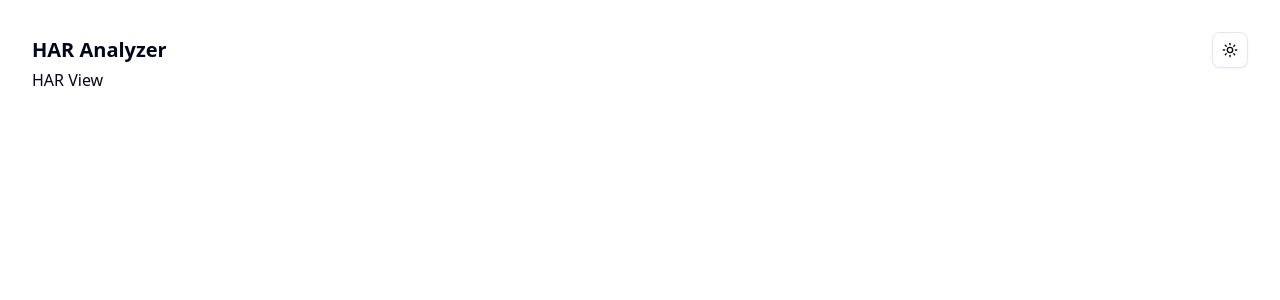
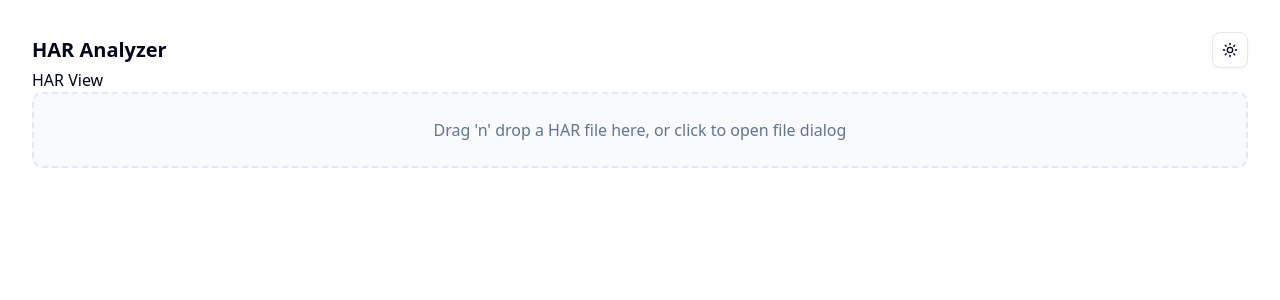
Before and after one commit to thameera/har, a Next.js app: page / in a window 1280 px wide. Shown: the top 300 px of the page. Built offline with nearby package versions, Linux system fonts and the light colour scheme.

Commit message:
Implement file uploader

```diff
--- a/package.json
+++ b/package.json
@@ -20,6 +20,7 @@
     "next-themes": "^0.4.6",
     "react": "^19.0.0",
     "react-dom": "^19.0.0",
+    "react-dropzone": "^14.3.8",
     "tailwind-merge": "^3.0.2",
     "tailwindcss-animate": "^1.0.7"
   },
--- a/src/app/page.tsx
+++ b/src/app/page.tsx
@@ -1,3 +1,5 @@
+"use client";
+
 import HarContainer from "@/components/har/har-container";
 
 export default function Home() {
--- /dev/null
+++ b/src/components/har/file-uploader.tsx
@@ -0,0 +1,104 @@
+import { useCallback, useEffect, useRef } from "react";
+import { useDropzone } from "react-dropzone";
+
+interface FileUploaderProps {
+  onParse: (data: any) => void;
+  onError: (error: string) => void;
+  onStart: () => void;
+}
+
+export function FileUploader({ onParse, onError, onStart }: FileUploaderProps) {
+  const workerRef = useRef<Worker | null>(null);
+
+  useEffect(() => {
+    const workerCode = `
+      self.addEventListener('message', (event) => {
+        const fileContent = event.data;
+
+        try {
+          const harData = JSON.parse(fileContent);
+          self.postMessage({ success: true, data: harData });
+        } catch (error) {
+          self.postMessage({ success: false, error: error.message });
+        }
+      });`;
+
+    const workerBlob = new Blob([workerCode], {
+      type: "application/javascript",
+    });
+    const worker = new Worker(URL.createObjectURL(workerBlob));
+    workerRef.current = worker;
+
+    worker.onmessage = (event) => {
+      const { success, data, error } = event.data;
+      if (success) {
+        console.log("Successfully parsed HAR file");
+        // We send this as an array, expecting multiple HAR files in the future
+        onParse([data]);
+      } else {
+        console.log(error);
+        onError(error);
+      }
+    };
+
+    worker.onerror = (error) => {
+      console.error(error);
+      onError("Error processing file");
+    };
+
+    return () => {
+      worker.terminate();
+    };
+  }, []);
+
+  const onDrop = useCallback((acceptedFiles: File[]) => {
+    if (acceptedFiles.length === 0) {
+      return;
+    }
+
+    onStart();
+    const file = acceptedFiles[0];
+
+    const reader = new FileReader();
+
+    reader.onload = () => {
+      const fileContent = reader.result as string;
+      console.log("File contents read");
+      workerRef.current?.postMessage(fileContent);
+    };
+
+    reader.onerror = () => {
+      onError("Error reading file");
+    };
+
+    reader.readAsText(file);
+  }, []);
+
+  const { getRootProps, getInputProps, isDragActive } = useDropzone({
+    onDrop,
+    accept: {
+      "application/json": [".har"],
+    },
+    multiple: false,
+  });
+
+  return (
+    <>
+      <div
+        {...getRootProps()}
+        className={`border-dashed border-2 border-border bg-muted/50 rounded-lg p-6 text-center cursor-pointer transition-colors duration-200 ${
+          isDragActive ? "bg-muted" : ""
+        }`}
+      >
+        <input {...getInputProps()} />
+        {isDragActive ? (
+          <p className="text-muted-foreground">Drop the file here ...</p>
+        ) : (
+          <p className="text-muted-foreground">
+            Drag 'n' drop a HAR file here, or click to open file dialog
+          </p>
+        )}
+      </div>
+    </>
+  );
+}
--- a/src/components/har/har-view.tsx
+++ b/src/components/har/har-view.tsx
@@ -1,7 +1,36 @@
+import { useState } from "react";
+import { FileUploader } from "./file-uploader";
+
 export default function HarView() {
+  const [har, setHar] = useState<any | null>(null);
+
+  const handleParse = (data: any) => {
+    setHar(data);
+  };
+
+  const handleError = (error: string) => {
+    console.error(error);
+  };
+
+  const handleStart = () => {
+    // You can add loading state here if needed
+  };
+
   return (
     <div>
       <h2>HAR View</h2>
+      {!har ? (
+        <FileUploader
+          onParse={handleParse}
+          onError={handleError}
+          onStart={handleStart}
+        />
+      ) : (
+        <div>
+          {/* We'll add the HAR viewer content here later */}
+          <p>HAR file loaded successfully!</p>
+        </div>
+      )}
     </div>
   );
 }
```
Also changed, not shown: 1 other file (tests, documents, lock files or other folders).
